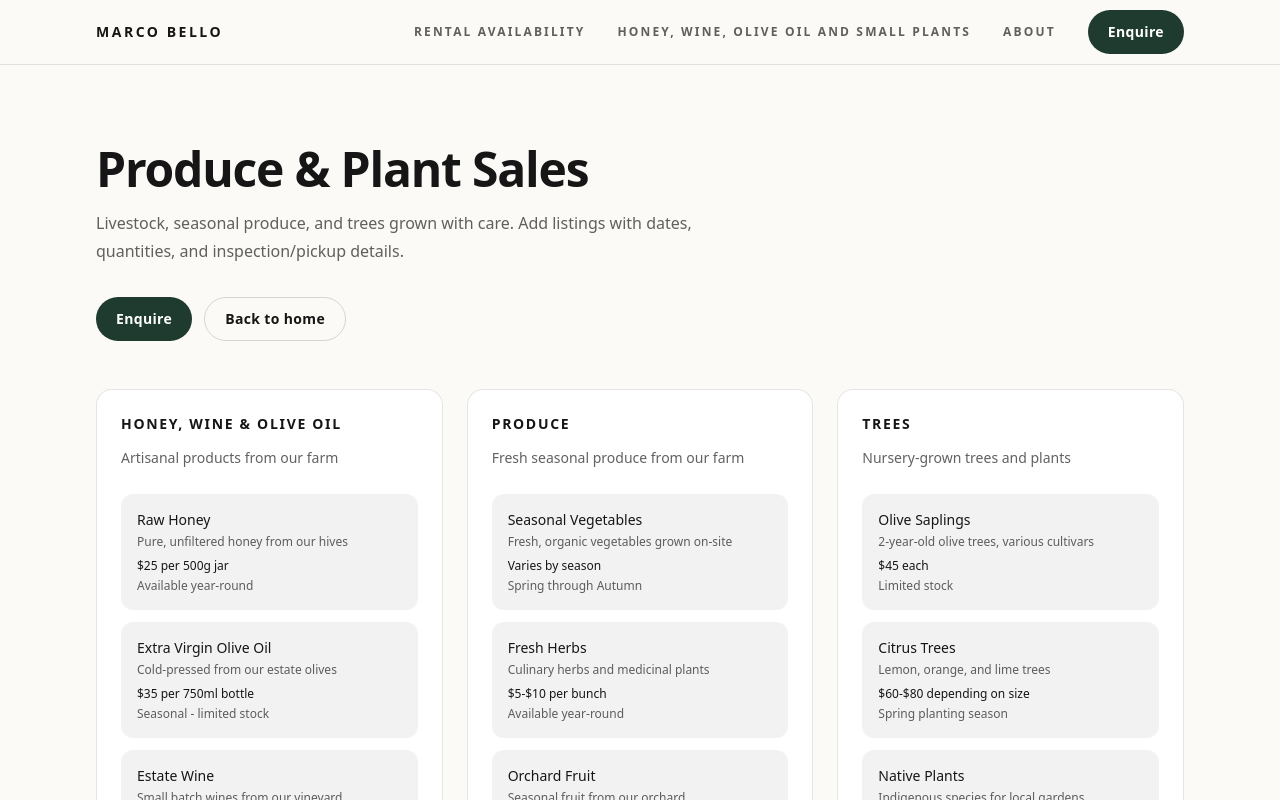
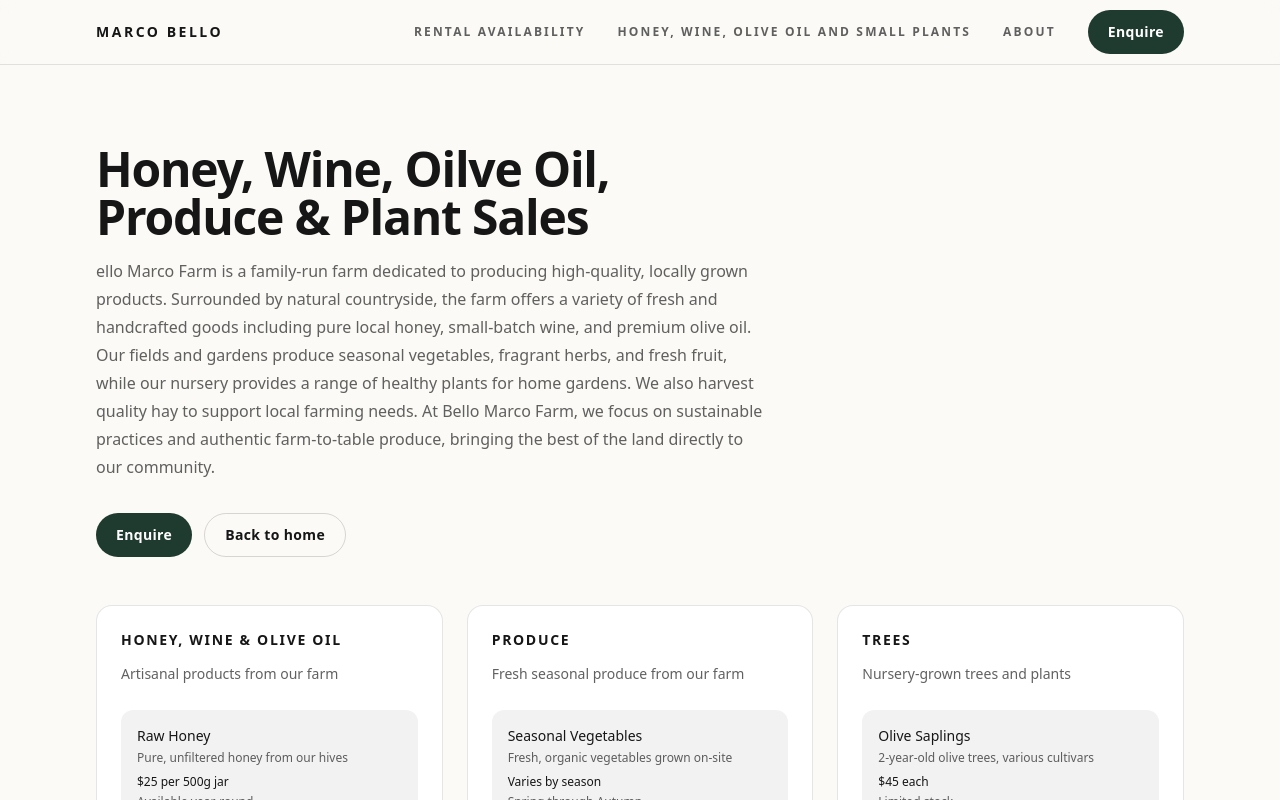
Before and after one commit to Precis60/Marco-Bello-Website, a Next.js app: page /farm-sales in a window 1280 px wide. Shown: the top 800 px of the page. Built offline with nearby package versions, Linux system fonts and the light colour scheme.

Commit message:
Update page title and description: add "Honey, Wine, Olive Oil" and expand farm introduction

```diff
--- a/src/app/farm-sales/page.tsx
+++ b/src/app/farm-sales/page.tsx
@@ -9,11 +9,12 @@ export default function FarmSalesPage() {
       <Container>
         <div className="max-w-2xl">
           <h1 className="text-4xl font-semibold tracking-tight sm:text-5xl">
-            Produce & Plant Sales
+            Honey, Wine, Oilve Oil, Produce & Plant Sales
           </h1>
           <p className="mt-4 text-base leading-7 text-muted">
-            Livestock, seasonal produce, and trees grown with care. Add listings
-            with dates, quantities, and inspection/pickup details.
+            ello Marco Farm is a family-run farm dedicated to producing
+            high-quality, locally grown products. Surrounded by natural countryside,
+            the farm offers a variety of fresh and handcrafted goods including pure local honey, small-batch wine, and premium olive oil. Our fields and gardens produce seasonal vegetables, fragrant herbs, and fresh fruit, while our nursery provides a range of healthy plants for home gardens. We also harvest quality hay to support local farming needs. At Bello Marco Farm, we focus on sustainable practices and authentic farm-to-table produce, bringing the best of the land directly to our community.
           </p>
           <div className="mt-8 flex gap-3">
             <Link className="btn btn-primary" href="/contact">
```
